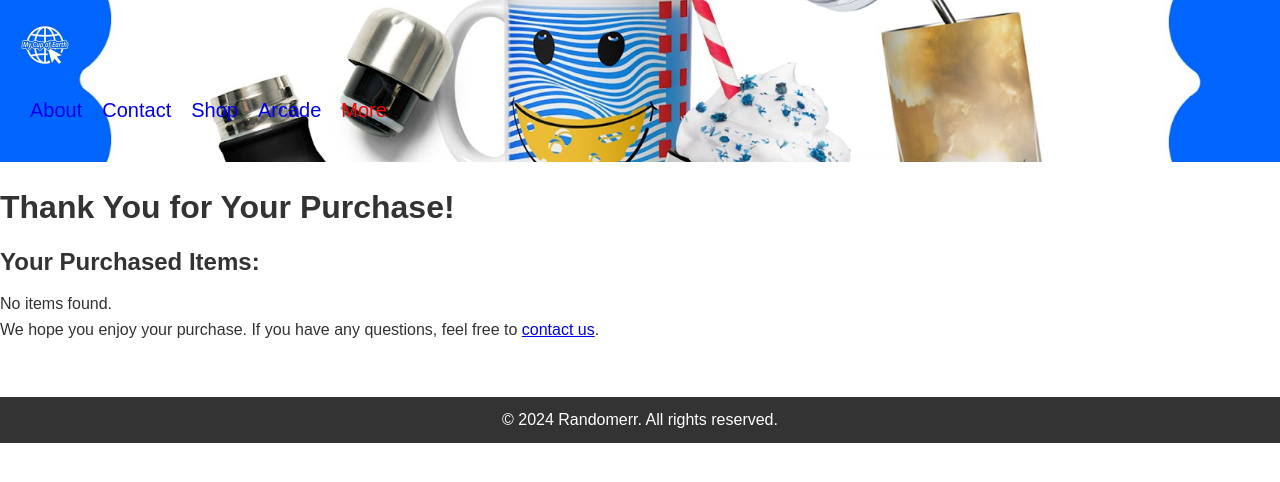
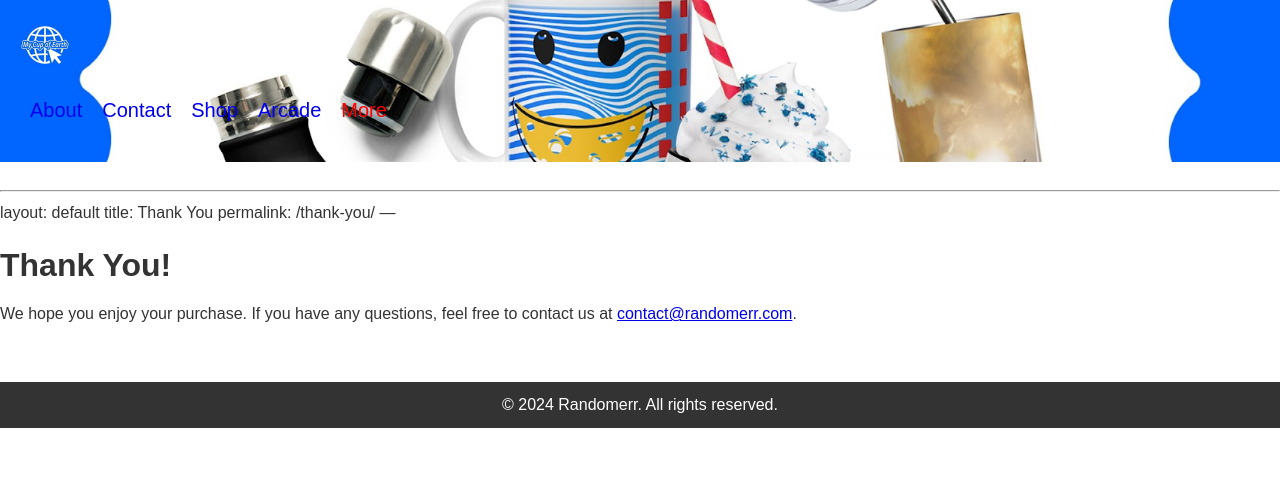
Before and after one commit to m-cochran/Randomerr, a Jekyll site: the page built from thankyou.md, in a window 1280 px wide. Shown: the top 482 px of the page. Built offline with Jekyll 4.4.1, drawn with Linux system fonts in a browser that asks for light colours; our own code applies the rules of GitHub Pages for plain Markdown files; some of the changed lines change nothing that is shown.

Commit message:
Update thankyou.md

```diff
--- a/thankyou.md
+++ b/thankyou.md
@@ -1,37 +1,33 @@
+<!-- Thank-You Page -->
 ---
 layout: default
 title: Thank You
 permalink: /thank-you/
 ---
 
-# Thank You for Your Purchase!
+# Thank You!
 
-<h2>Your Purchased Items:</h2>
-<div id="purchased-items">
-  <!-- Items will be dynamically populated here -->
-</div>
-
-<p>We hope you enjoy your purchase. If you have any questions, feel free to <a href="/contact/">contact us</a>.</p>
+We hope you enjoy your purchase. If you have any questions, feel free to contact us at [contact@randomerr.com](mailto:contact@randomerr.com).
 
 <script>
-  // Retrieve purchased items from localStorage
-  var purchasedItems = JSON.parse(localStorage.getItem('purchasedItems'));
-
-  // Reference to the HTML container where purchased items will be displayed
-  var purchasedItemsContainer = document.getElementById('purchased-items');
-
-  // Check if purchased items exist
-  if (purchasedItems && purchasedItems.length > 0) {
-    purchasedItems.forEach(function(item) {
-      // Create an element for each purchased item and append to the container
-      var itemElement = document.createElement('div');
-      itemElement.textContent = item.name + " - $" + item.price;
-      purchasedItemsContainer.appendChild(itemElement);
-    });
-  } else {
-    purchasedItemsContainer.textContent = 'No items found.';
-  }
-
-  // Clear purchasedItems from localStorage after displaying
-  localStorage.removeItem('purchasedItems');
+  document.addEventListener("DOMContentLoaded", () => {
+    const purchasedItems = JSON.parse(localStorage.getItem('purchasedItems'));
+    if (purchasedItems && purchasedItems.length > 0) {
+      const cartItemsContainer = document.getElementById('cart-items');
+      cartItemsContainer.innerHTML = '';
+      purchasedItems.forEach(item => {
+        const itemDiv = document.createElement('div');
+        itemDiv.className = 'purchased-item';
+        itemDiv.innerHTML = `
+          <h3>${item.name}</h3>
+          <p>Price: $${item.price}</p>
+          <p>Quantity: ${item.quantity}</p>
+        `;
+        cartItemsContainer.appendChild(itemDiv);
+      });
+      document.getElementById('cart-summary').style.display = 'block';
+    } else {
+      document.getElementById('cart-summary').innerHTML = '<p>No items found.</p>';
+    }
+  });
 </script>
```
